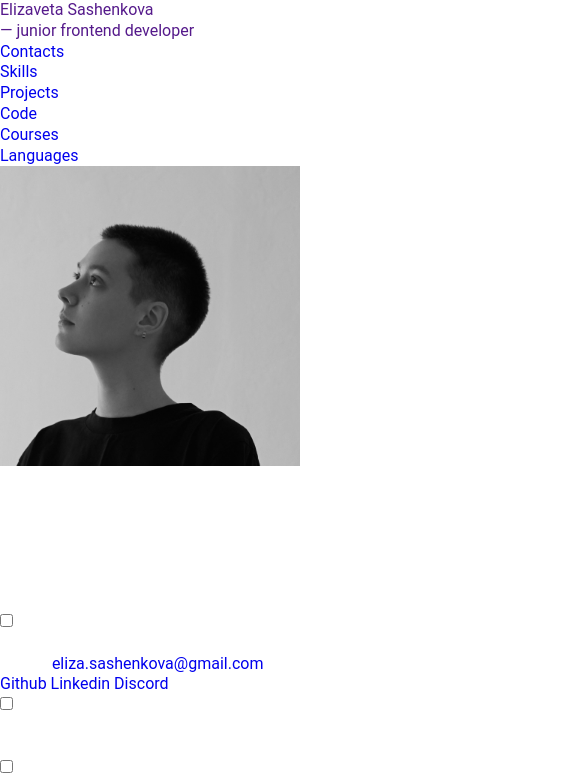
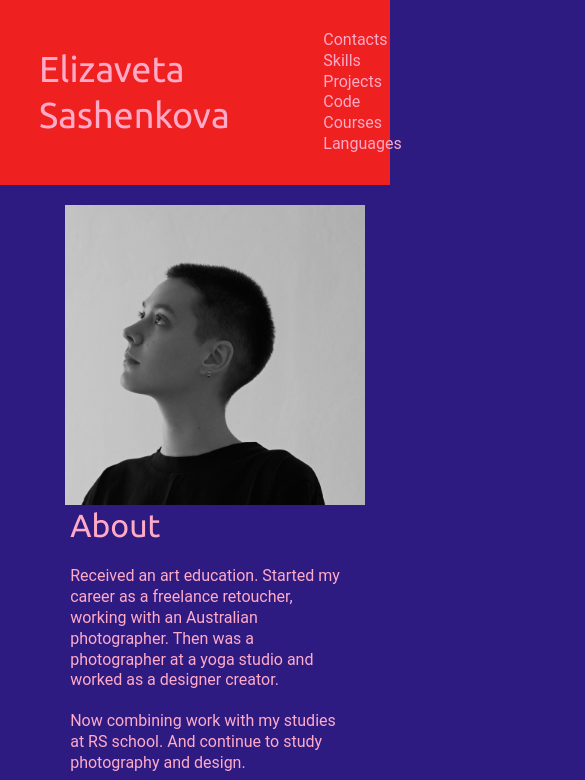
Before and after one commit to llS634/rsschool-cv, a plain HTML site: page index.html in a window 390 px wide. Shown: the top 780 px of the page, 585 px wide, since content can reach past the window. Drawn offline with Linux system fonts and the light colour scheme.

Commit message:
feat: update style.css

```diff
--- a/style.css
+++ b/style.css
@@ -1,3 +1,52 @@
+@media (max-width: 400px) {
+    .photo {
+        width: 260px;
+        height: 260px;
+    }
+
+    .about-block {
+        padding-top: 40px;
+    }
+}
+
+@media (max-width: 451px) {
+    .logo-position {
+        display: none;
+    }
+}
+
+@media (max-width: 580px) {
+    .about {
+        display: flex;
+        flex-direction: column;
+    }
+}
+
+@media (max-width: 930px) {
+    .menu {
+        margin-left: 6%;
+    }
+
+    .menu-item:not(:last-child) {
+        margin-right: 2%;
+    }
+}
+
+@media (max-width: 950px) {
+    .logo-position {
+        display: none;
+    }
+
+    .menu {
+        margin-left: 10%;
+    }
+
+    .menu-list {
+        flex-wrap: wrap;
+    }
+}
+/*---------------------------------------------------------------------*/
+
 *,
 *::before,
 *::after {
@@ -9,6 +58,12 @@
 
 a {
     text-decoration: none;
+    color: #ffaac7;
+}
+
+a:hover {
+    color: #ffffff;
+    transition: 0.2s ease-out;
 }
 
 ul,
@@ -29,17 +84,219 @@ h5,
 h6 {
     font-weight: inherit;
     font-size: inherit;
+    font-family: "Ubuntu", sans-serif;
 }
 
 html,
 body {
-    height: 100%;
     line-height: 1.3;
     font-size: 16px;
-    font-family: 'Roboto', sans-serif;
-    color: #ffffff;
+    font-family: "Roboto", sans-serif;
+    color: #ffaac7;
+    background: #2e1b81;
 }
 
+header {
+    height: 20%;
+    line-height: 1.3;
+    font-size: 16px;
+    font-family: "Roboto", sans-serif;
+    color: #ffaac7;
+    background: #ee2020;
+}
+
+
 html {
-  scroll-behavior: smooth;
+    height: 100%;
+    overflow-y: scroll;
+    scroll-behavior: smooth;
 }
+
+/*---------------------------------------------------------------------*/
+
+._container {
+    max-width: 80%;
+    margin: auto;
+    box-sizing: content-box;
+}
+/*-----------------------------HEADER----------------------------------------*/
+
+.wrapper {
+    display: flex;
+    flex-direction: column;
+}
+
+.logo {
+    font-family: "Ubuntu", sans-serif;
+    line-height: 1.3;
+    font-size: 36px;
+    max-height: 500px;
+}
+
+.header {
+    display: flex;
+    align-items: center;
+    padding: 30px 0px 30px 0px;
+}
+
+.menu {
+    margin-left: 30%;
+}
+
+.menu-list {
+    display: flex;
+}
+
+.menu-item:not(:last-child) {
+    margin-right: 6%;
+}
+
+/*-----------------------------MAIN---------------------------------------*/
+.main {
+    flex: 1 1 auto;
+}
+
+/*-----------------------------BODY SECTION ABOUT---------------------------------------*/
+.about {
+    display: flex;
+    justify-content: center;
+    align-items: center;
+    padding: 20px 0px 20px 0px;
+}
+
+.about-head {
+    font-size: 32px;
+}
+
+.about-block {
+    max-width: 500px;
+    margin-left: 10%;
+}
+
+.about-block > *:not(:last-child){
+    margin: 0px 0px 20px 0px;
+}
+
+/*-----------------------------BODY SECTION ACCORDION----------------------------------------*/
+.accordion {
+    max-width: 80%;
+    margin: auto;
+}
+
+
+.info {
+    background-color: #ffaac7;
+    margin-bottom: 5px;
+    border-radius: 10px;
+}
+
+
+.accordion-info {
+    display: block;
+    cursor: pointer;
+    position: relative;
+    color: #1a3c22;
+    font-family: "Ubuntu", sans-serif;
+    padding: 18px;
+    text-align: left;
+    border: none;
+    outline: none;
+    transition: 0.2s ease-out;
+}
+
+.accordion-info:after {
+    content: "";
+    display: block;
+    top: 50%;
+    right: 15px;
+    position: absolute;
+    border-style: solid;
+    border-width: 8px 5px 0 5px;
+    border-color: #1a3c22 transparent transparent transparent;
+    transform: translateY(-50%);
+}
+
+
+.accordion-info:hover {
+    background-color: #ff7ea9;
+    border-radius: 10px;
+}
+
+
+.content-click {
+    appearance: none;
+    position: absolute;
+}
+
+
+.content-click:checked ~ .content{
+    display: block;
+}
+
+
+.content-click:checked ~ .accordion-info {
+    background-color: #ffaac7;
+    border-radius: 10px;
+}
+
+
+.content-click:checked ~ .accordion-info:after {
+    border-style: solid;
+    border-width: 0 5px 8px 5px;
+    border-color: transparent transparent #1a3c22 transparent;
+}
+
+
+.content {
+    display: none;
+    justify-content: center;
+    align-items: center;
+    padding: 20px 0px 20px 20px;
+    color: #1a3c22;
+}
+
+.link-email {
+    color: #1a3c22;
+}
+
+.link-github {
+    color: #1a3c22;
+}
+
+.link-linkedin {
+    color: #1a3c22;
+}
+
+.link-discord {
+    color: #1a3c22;
+}
+
+.momentum {
+    color: #1a3c22;
+}
+
+.link-discord {
+    color: #1a3c22;
+}
+
+.momentum {
+    color: #1a3c22;
+}
+
+.shelter{
+    color: #1a3c22;
+}
+
+.link-rs {
+    color: #1a3c22;
+}
+/*-----------------------------FOOTER----------------------------------------*/
+.footer-info {
+    justify-content: center;
+    align-items: center;
+    padding: 20px 0px 20px 0px;
+}
+
+.footer-info > *{
+    margin: 0px 0px 10px 0px;
+}
```
